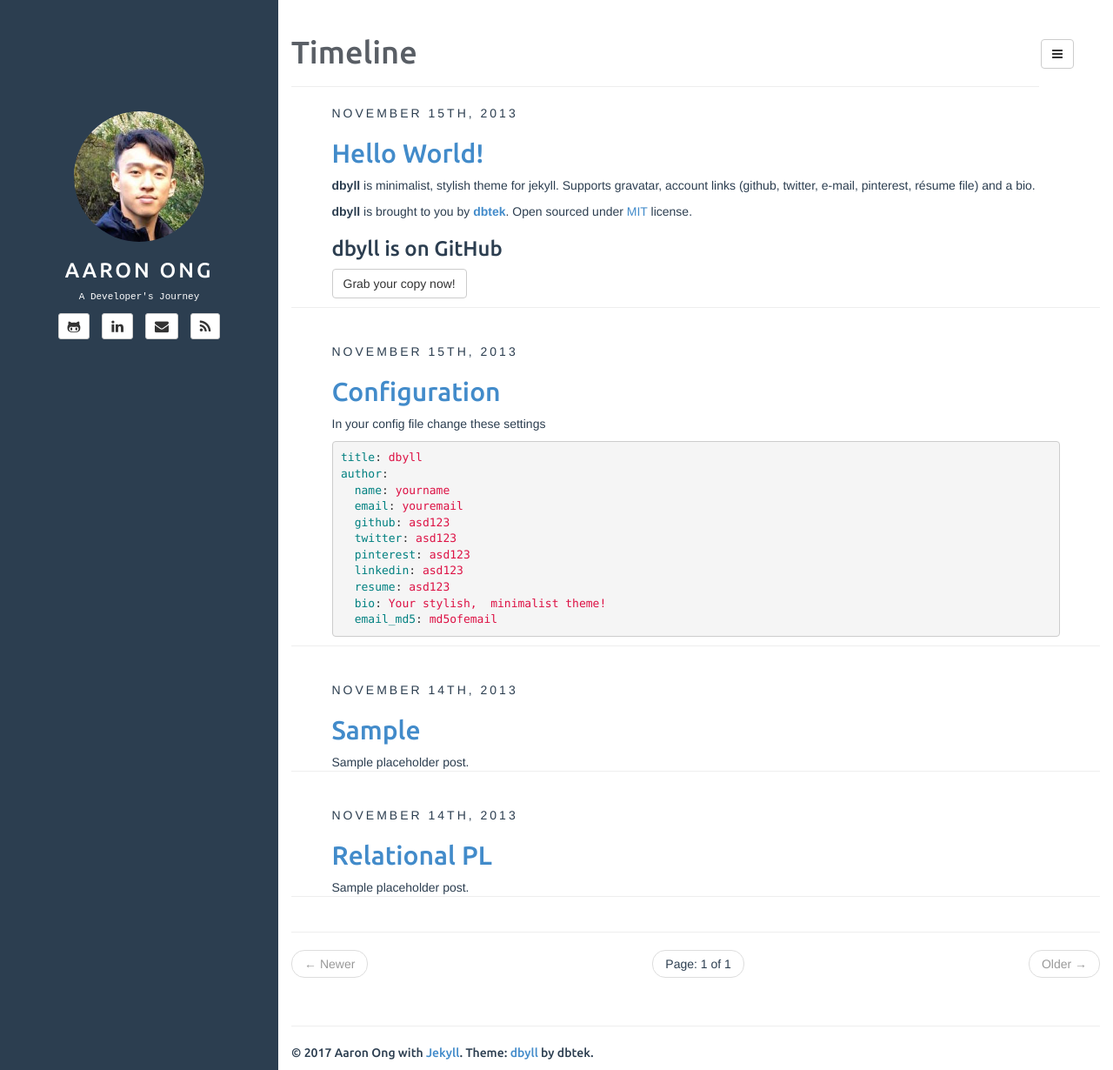
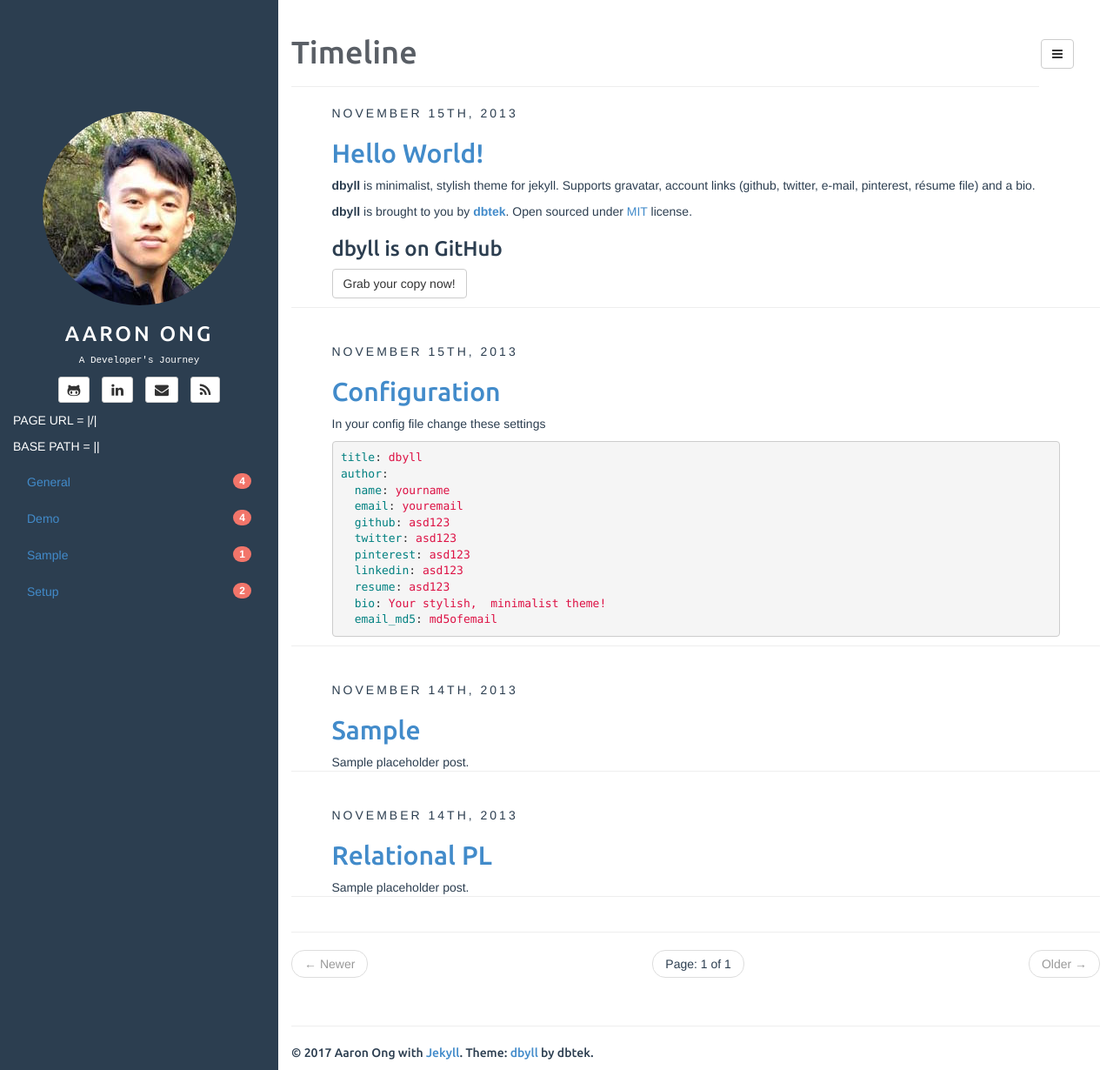
Before and after one commit to Aaronong/Aaronong.github.io, a Jekyll site: the page built from index.html, in a window 1280 px wide and 1230 px high. Shown: the whole window at 87% size. Built offline with Jekyll 4.4.1, drawn with Linux system fonts in a browser that asks for light colours; the list of posts is cut into pages by our own code.

Commit message:
Reversing conditional

```diff
--- a/_includes/sidebar.html
+++ b/_includes/sidebar.html
@@ -1,7 +1,7 @@
 <!-- sidebar.html -->
 <header class="sidebar-header" role="banner">
 
-	{% if page.url == site.BASE_PATH %}
+	{% if page.url != site.BASE_PATH %}
 		<img src="{{ site.BASE_PATH}}/assets/ico/profilepic.jpg?s=150" class="img-circle" />
 	{% else %}
 		<a href="{{ site.BASE_PATH }}/">
@@ -51,7 +51,7 @@
 </div>
 
 
-{% if page.url == site.BASE_PATH %}
+{% if page.url != site.BASE_PATH %}
 <div>
 	<p>PAGE URL = |{{ page.url}}| </p>
 	<p>BASE PATH = |{{site.BASE_PATH}}| </p>
```
